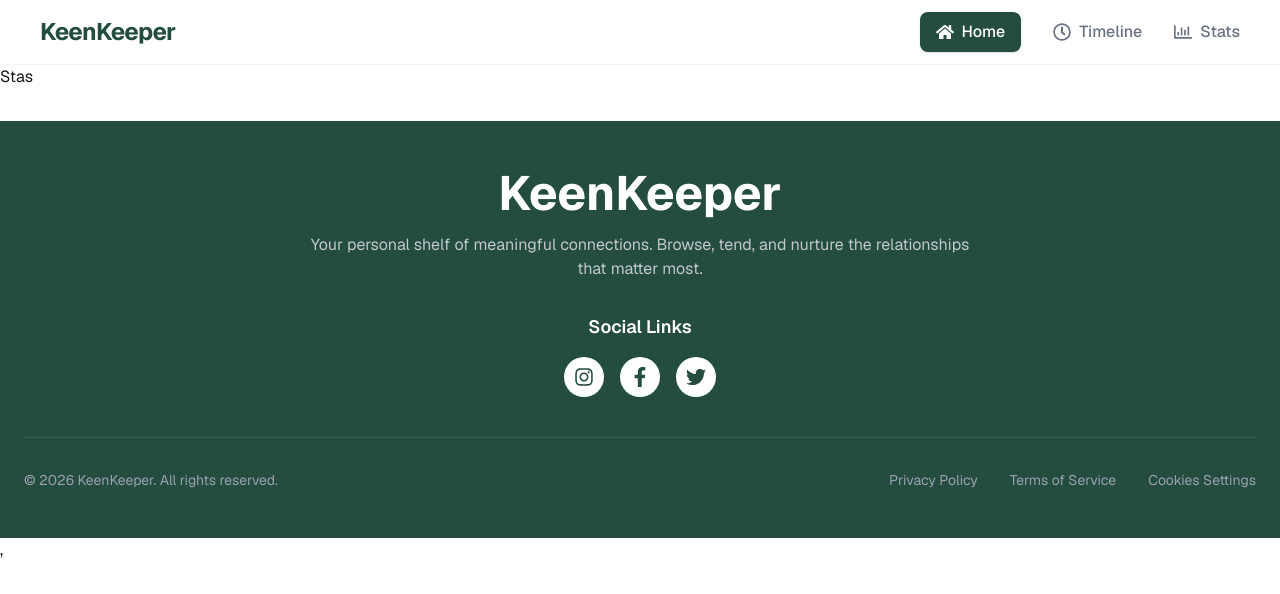
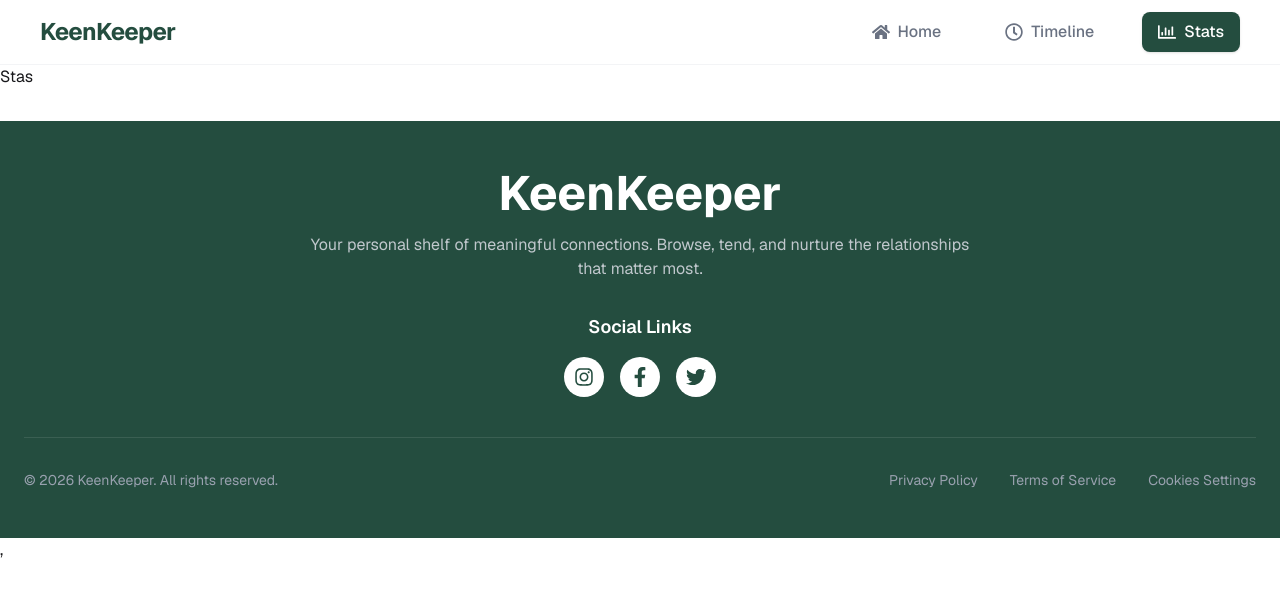
Before and after one commit to Swarna-Saha324/PH_Assignment7, a React (Vite) app: page /stats in a window 1280 px wide. Shown: the top 594 px of the page. Built offline with nearby package versions, Linux system fonts and the light colour scheme.

Commit message:
Active page shows in Highlighted like figma way

```diff
--- a/src/components/Error.jsx
+++ b/src/components/Error.jsx
@@ -0,0 +1,30 @@
+import React from 'react';
+
+const Error = () => {
+    return (
+        <div className="min-h-screen flex flex-col items-center justify-center bg-gray-100 text-center px-4">
+            {/* Added colon after 'text' and fixed spacing before 'tracking' */}
+            <h1 className="text-9xl font-extrabold text-[#244d3f] tracking-widest">
+                404
+            </h1>
+
+            <p className="text-2xl font-semibold text-gray-700 mt-6 mb-4">
+                Sorry, we couldn't find this page.
+            </p>
+
+            <p className="text-gray-500 mb-8 max-w-md">
+                The page you are looking for might have been removed, had its name changed, or is temporarily unavailable.
+            </p>
+
+            {/* Added colon after 'bg' and 'hover:bg', and fixed the transition spacing */}
+            <a
+                href="/"
+                className="bg-[#244d3f] text-white px-6 py-3 rounded-lg font-medium hover:opacity-90 transition duration-300"
+            >
+                Go Back Home
+            </a>
+        </div>
+    );
+};
+
+export default Error;
--- a/src/components/Navber.jsx
+++ b/src/components/Navber.jsx
@@ -12,21 +12,46 @@ const Navbar = () => {
 
       {/* Nav Links */}
       <div className="flex items-center space-x-8 text-gray-500 font-medium">
-        <NavLink to={'/'} className="flex items-center gap-2 bg-[#244d3fFF] text-white px-4 py-2 rounded-lg shadow-sm">
+  {/* Home - Dynamic Highlight */}
+  <NavLink
+    to="/"
+    className={({ isActive }) =>
+      `flex items-center gap-2 px-4 py-2 rounded-lg transition-all ${
+        isActive ? 'bg-[#244d3f] text-white shadow-sm' : 'hover:text-[#244d3f]'
+      }`
+    }
+  >
     <FaHome size={18} />
     <span>Home</span>
   </NavLink>
 
-        <NavLink to={'/timeline'} className="flex items-center gap-2 hover:text-[#244d3fFF] transition-colors">
+  {/* Timeline - Dynamic Highlight */}
+  <NavLink
+    to="/timeline"
+    className={({ isActive }) =>
+     `flex items-center gap-2 px-4 py-2 rounded-lg transition-all ${
+        isActive ? 'bg-[#244d3f] text-white shadow-sm' : 'hover:text-[#244d3f]'
+      }`
+    }
+  >
     <FaRegClock size={18} />
     <span>Timeline</span>
   </NavLink>
 
-        <NavLink to={'/stats'} className="flex items-center gap-2 hover:text-[#244d3fFF] transition-colors">
+  {/* Stats - Dynamic Highlight */}
+  <NavLink
+    to="/stats"
+    className={({ isActive }) =>
+     `flex items-center gap-2 px-4 py-2 rounded-lg transition-all ${
+        isActive ? 'bg-[#244d3f] text-white shadow-sm' : 'hover:text-[#244d3f]'
+      }`
+    }
+  >
     <FaRegChartBar size={18} />
     <span>Stats</span>
   </NavLink>
 </div>
+
     </nav>
   );
 };
--- a/src/router/Router.jsx
+++ b/src/router/Router.jsx
@@ -4,6 +4,7 @@ import Rootlayout from "../ulLayouts/Rootlayout";
 import Homepage from "../ulLayouts/Homepage";
 import Stats from "../ulLayouts/Stats";
 import Timeline from "../ulLayouts/Timeline";
+import Error from "../components/Error";
 
 
 export const router = createBrowserRouter([
@@ -25,7 +26,7 @@ export const router = createBrowserRouter([
             element: <Stats></Stats>
         }
     ],
-    errorElement: <h2>error</h2>
+    errorElement: <Error></Error>
 
   },
 ]);
```
Lines whose indentation alone changed are shown as unchanged.
